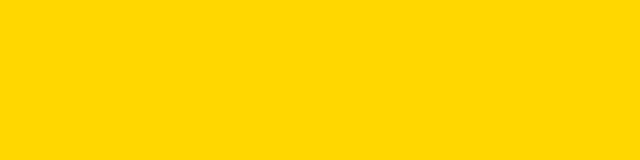
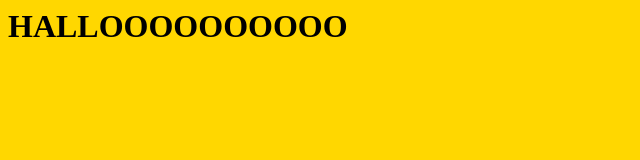
Before and after one commit to KCleutjens/test, a plain HTML site: page index.html in a window 1280 px wide. Shown: the whole page, without its empty margins (0-640 px from the left). Drawn offline with Linux system fonts and the light colour scheme.

Commit message:
Just a index created for my new project

```diff
--- a/index.html
+++ b/index.html
@@ -8,3 +8,4 @@
 body {
 background-color: gold;
 </style>
+  <h1> HALLOOOOOOOOOO </h1>
```
